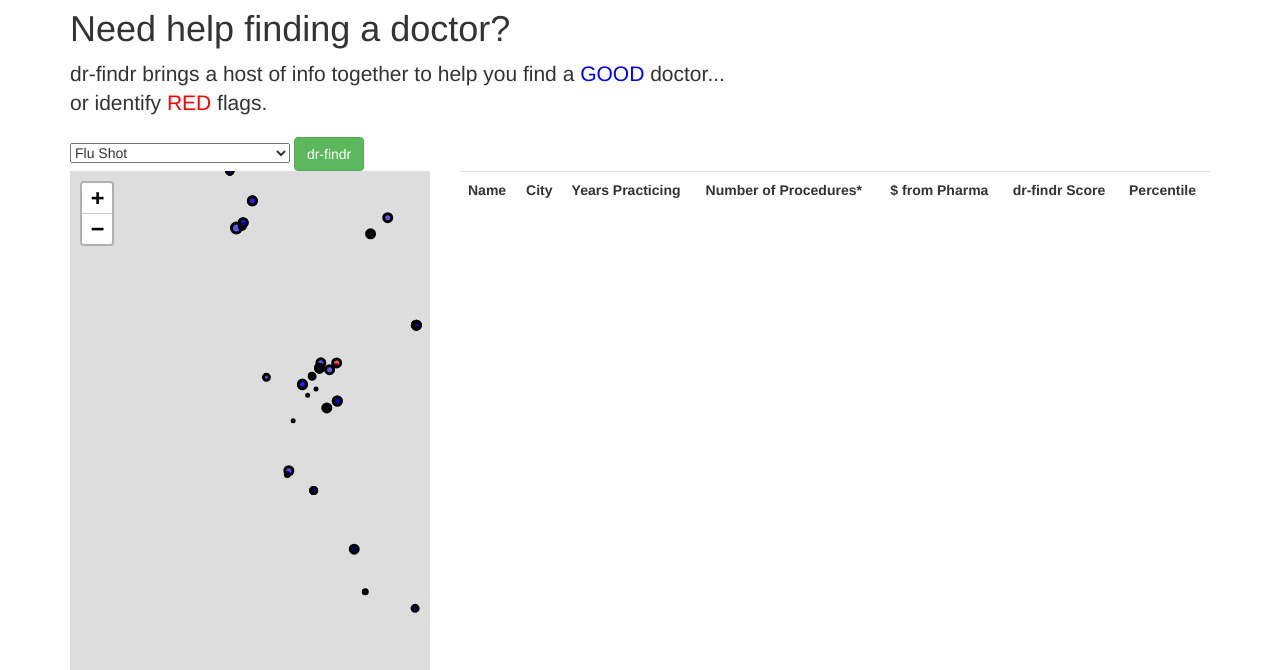
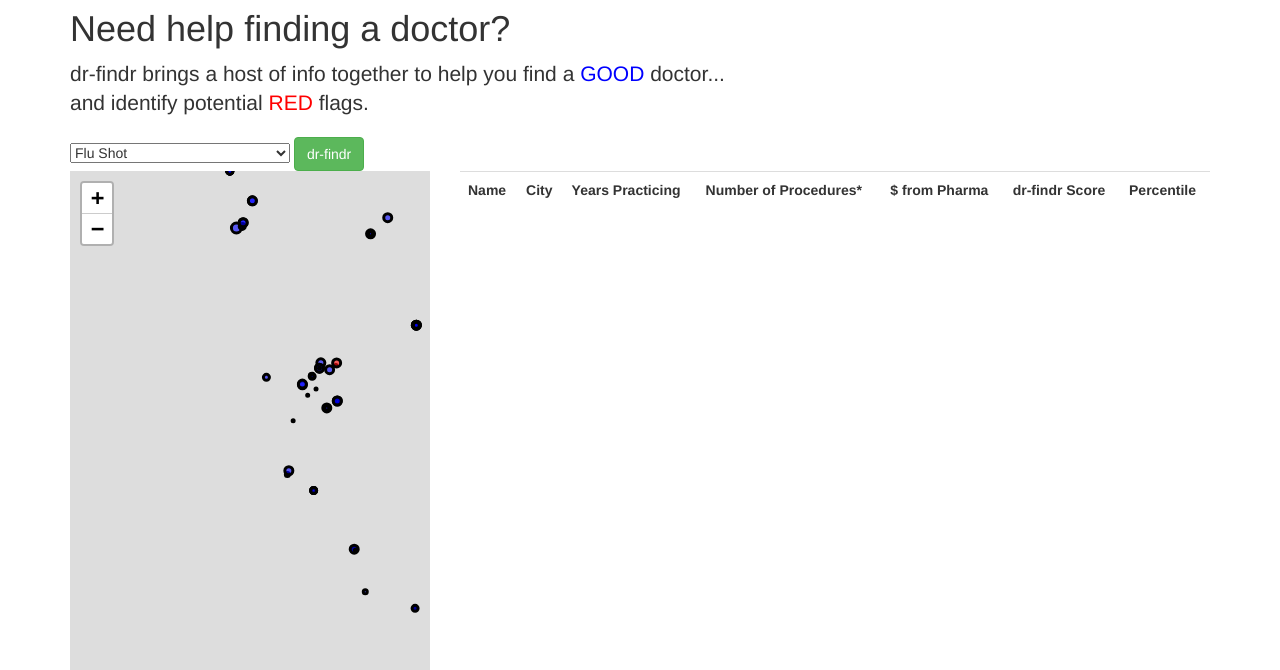
Before and after one commit to lpettingill/dr-findr, a Flask app: page /index in a window 1280 px wide. Shown: the part 51-721 px from the top of the page. Run offline with Flask 2, Linux system fonts and the light colour scheme; lists and menus that the app fills with data are empty; some libraries are stand-ins or nearby versions.

Commit message:
add some text

```diff
--- a/app/templates/index.html
+++ b/app/templates/index.html
@@ -59,7 +59,7 @@
 
       <div class="starter-template.css">
         <h1>Need help finding a doctor?</h1>
-        <p class="lead">dr-findr brings a host of info together to help you find a <font color="blue"> GOOD </font>doctor...<br>or identify <font color="red"> RED </font> flags.<br></p>
+        <p class="lead">dr-findr brings a host of info together to help you find a <font color="blue"> GOOD </font>doctor...<br>and identify potential<font color="red"> RED </font>flags.<br></p>
 	<form action='/makemap' methods="get">
     <select class="selectpicker" name="procedures" id="selection">
 <!--     <label for="originInput">Origin:</label> -->
```
